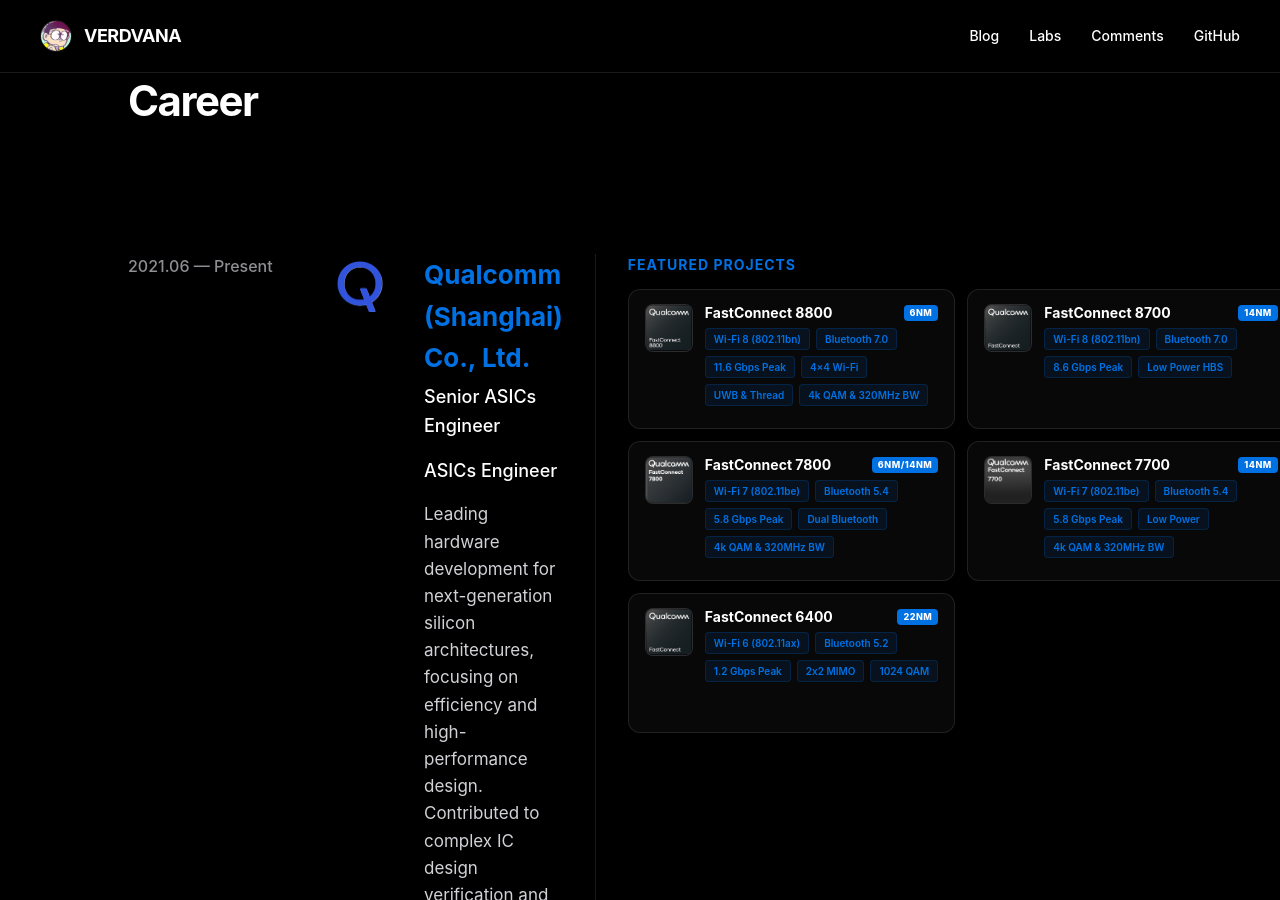
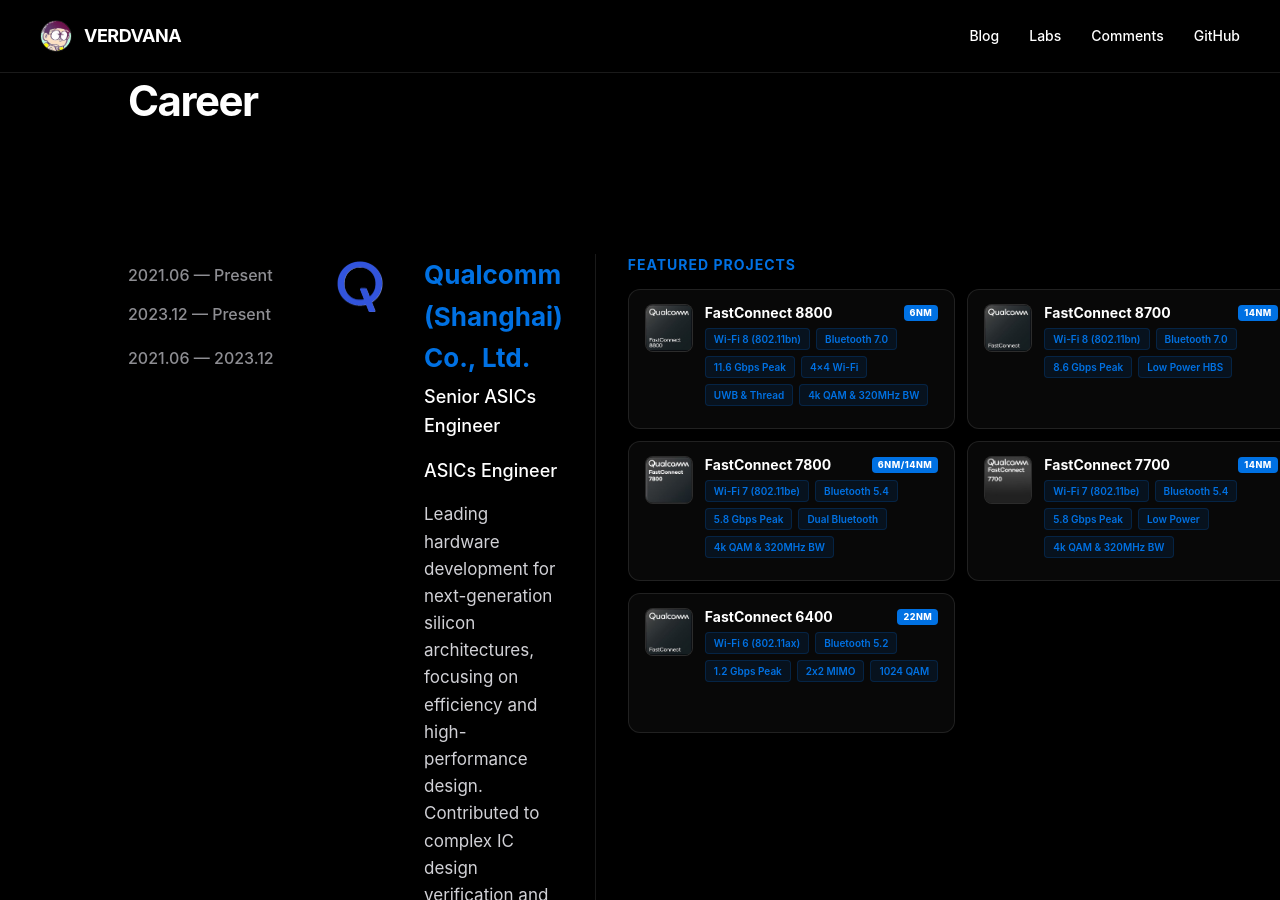
Before and after one commit to Verdvana/Verdvana.github.io, a Jekyll site: the page built from index.html, in a window 1280 px wide and 900 px high, scrolled down 863 px. Built offline with Jekyll 4.4.1, drawn with Linux system fonts in a browser that asks for light colours; some of the changed text lies outside the part shown.

Commit message:
UI: Align dates with titles and positions in Career/Education sections

```diff
--- a/index.html
+++ b/index.html
@@ -299,6 +299,20 @@
             font-weight: 500;
         }
 
+        .career-item .date-item {
+            height: 43px; /* Match h4 height (26px font + margin/padding) */
+            display: flex;
+            align-items: center;
+            margin-bottom: 4px;
+        }
+
+        .career-item .date-sub-item {
+            height: 28px; /* Match position-name line-height */
+            display: flex;
+            align-items: center;
+            margin-bottom: 16px;
+        }
+
         .career-item .info {
             display: flex;
             gap: 32px;
@@ -589,7 +603,11 @@
         <div class="career-container">
             <!-- Qualcomm -->
             <div class="career-item">
-                <div class="date">2021.06 — Present</div>
+                <div class="date">
+                    <div class="date-item">2021.06 — Present</div>
+                    <div class="date-sub-item">2023.12 — Present</div>
+                    <div class="date-sub-item">2021.06 — 2023.12</div>
+                </div>
                 <div class="info">
                     <div class="company-logo">
                         <!-- <img src="/static/img/Qualcomm-Logo.svg" alt="Qualcomm"> -->
@@ -689,7 +707,10 @@
             </div>
             <!-- Zhonggu -->
             <div class="career-item">
-                <div class="date">2018.04 — 2018.08</div>
+                <div class="date">
+                    <div class="date-item">2018.04 — 2018.08</div>
+                    <div class="date-sub-item">2018.04 — 2018.08</div>
+                </div>
                 <div class="info">
                     <div class="company-logo">
                         <img src="/static/img/中谷.png" alt="Zhonggu">
@@ -741,7 +762,10 @@
         <div class="career-container">
             <!-- Xidian University -->
             <div class="career-item">
-                <div class="date">2018.09 — 2021.06</div>
+                <div class="date">
+                    <div class="date-item">2018.09 — 2021.06</div>
+                    <div class="date-sub-item">2018.09 — 2021.06</div>
+                </div>
                 <div class="info">
                     <div class="company-logo">
                         <img src="/static/img/西安电子科技大学-logo.svg" alt="Xidian University">
@@ -800,7 +824,10 @@
             </div>
             <!-- North University of China -->
             <div class="career-item">
-                <div class="date">2013.09 — 2017.07</div>
+                <div class="date">
+                    <div class="date-item">2013.09 — 2017.07</div>
+                    <div class="date-sub-item">2013.09 — 2017.07</div>
+                </div>
                 <div class="info">
                     <div class="company-logo">
                         <img src="/static/img/中北大学-logo.svg" alt="North University of China">
```
